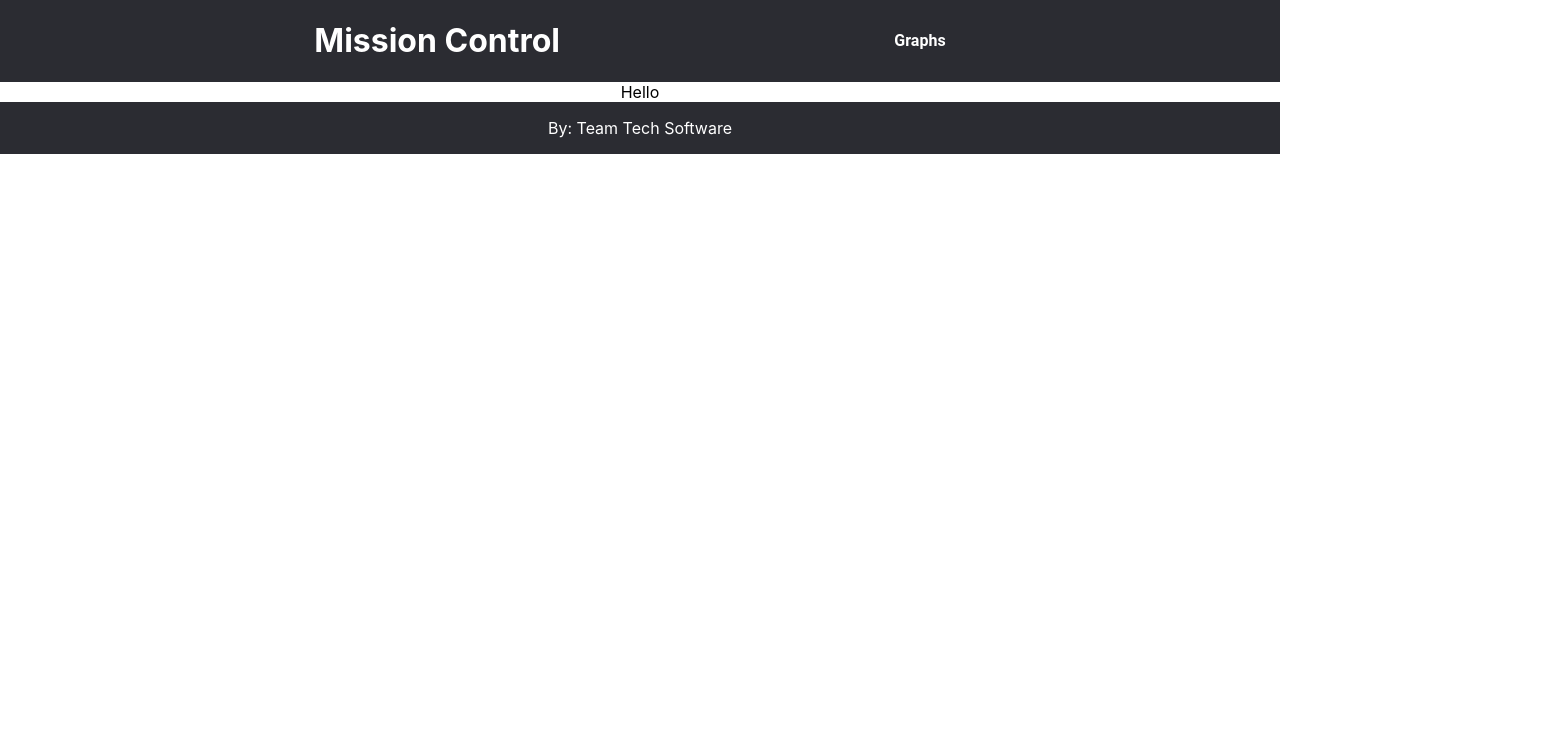
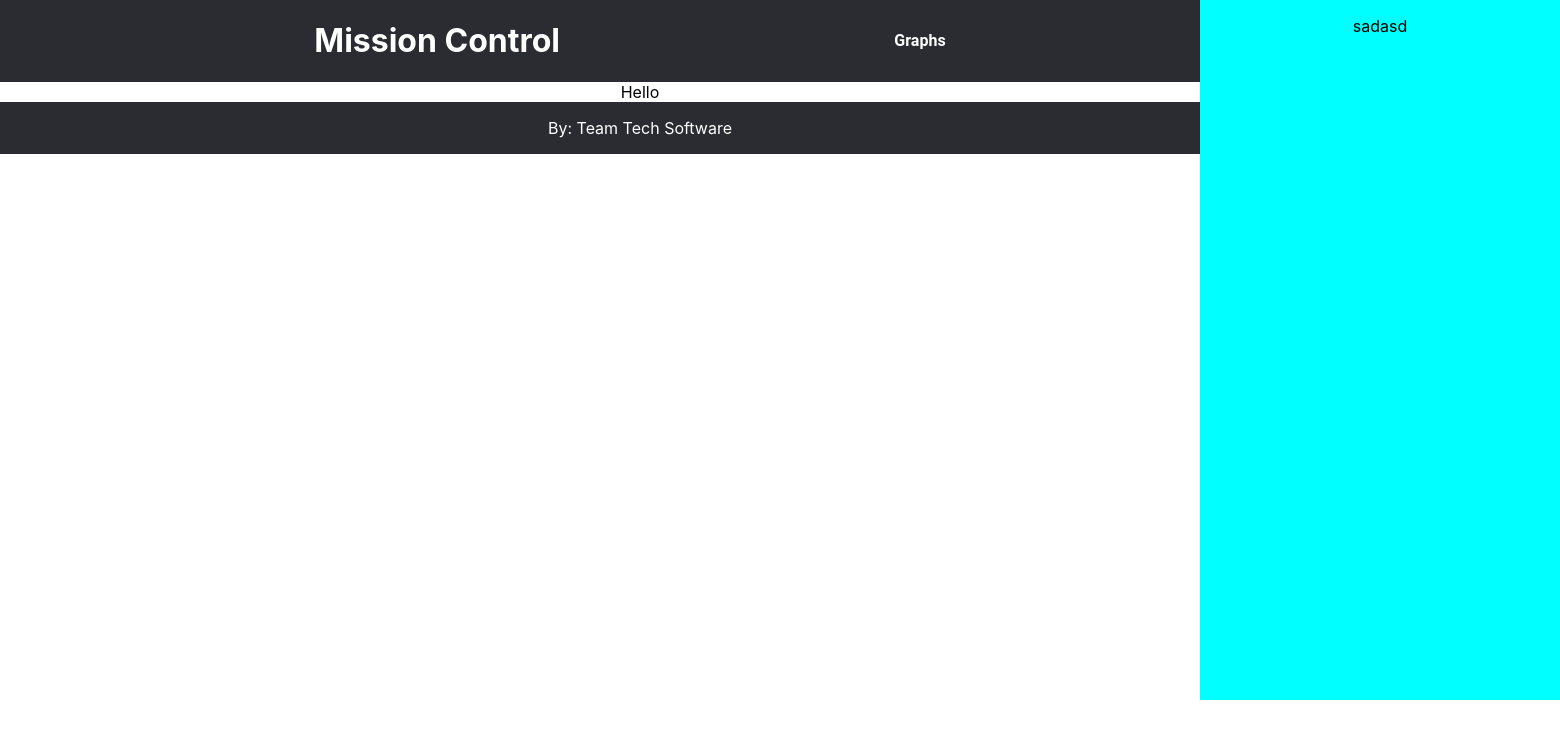
Before and after one commit to christinealin7771/Mission-Control-Software, a React (Create React App) app: page / in a window 1280 px wide. Shown: the top 738 px of the page, 1560 px wide, since content can reach past the window. Built offline with nearby package versions, Linux system fonts and the light colour scheme.

Commit message:
Sidebar position
Got the sidebar position right for the time being, might change later if size of sidebar changes.

```diff
--- a/package.json
+++ b/package.json
@@ -6,6 +6,7 @@
     "@testing-library/jest-dom": "^5.16.2",
     "@testing-library/react": "^12.1.2",
     "@testing-library/user-event": "^13.5.0",
+    "bootstrap": "^5.1.3",
     "react": "^17.0.2",
     "react-dom": "^17.0.2",
     "react-router-dom": "^6.2.1",
--- a/src/App.css
+++ b/src/App.css
@@ -36,3 +36,9 @@
     transform: rotate(360deg);
   }
 }
+
+.appSidebar{
+  align-items: right;
+  height: 100 vh;
+  width: 100 vw;
+}
--- a/src/App.js
+++ b/src/App.js
@@ -3,6 +3,7 @@ import './App.css';
 import Header from './components/Header';
 import Footer from './components/Footer';
 import Graphs from './components/Graphs';
+import Sidebar from './components/sidebar/Sidebar';
 
 import { BrowserRouter as Router, Routes, Route } from 'react-router-dom';
 
@@ -10,6 +11,7 @@ function App() {
   return (
     <div className="App">
       <Router>
+        <Sidebar/>
         <Header/>
         Hello
           <Routes>
--- /dev/null
+++ b/src/components/sidebar/Sidebar.css
@@ -0,0 +1,7 @@
+.sidebar{
+    height: 700px;
+    width: 360px;
+    background-color: aqua;
+    position: absolute;
+    left: 1200px;
+}
--- a/src/components/sidebar/sidebar.js
+++ b/src/components/sidebar/sidebar.js
@@ -0,0 +1,14 @@
+import React from 'react'
+import './Sidebar.css'
+
+function Sidebar() {
+  return (
+    <div className="fixed-top">
+        <div className="sidebar">
+          <p>sadasd</p>
+        </div>
+    </div>
+  )
+}
+
+export default Sidebar
```
Also changed, not shown: 1 other file (tests, documents, lock files or other folders).
